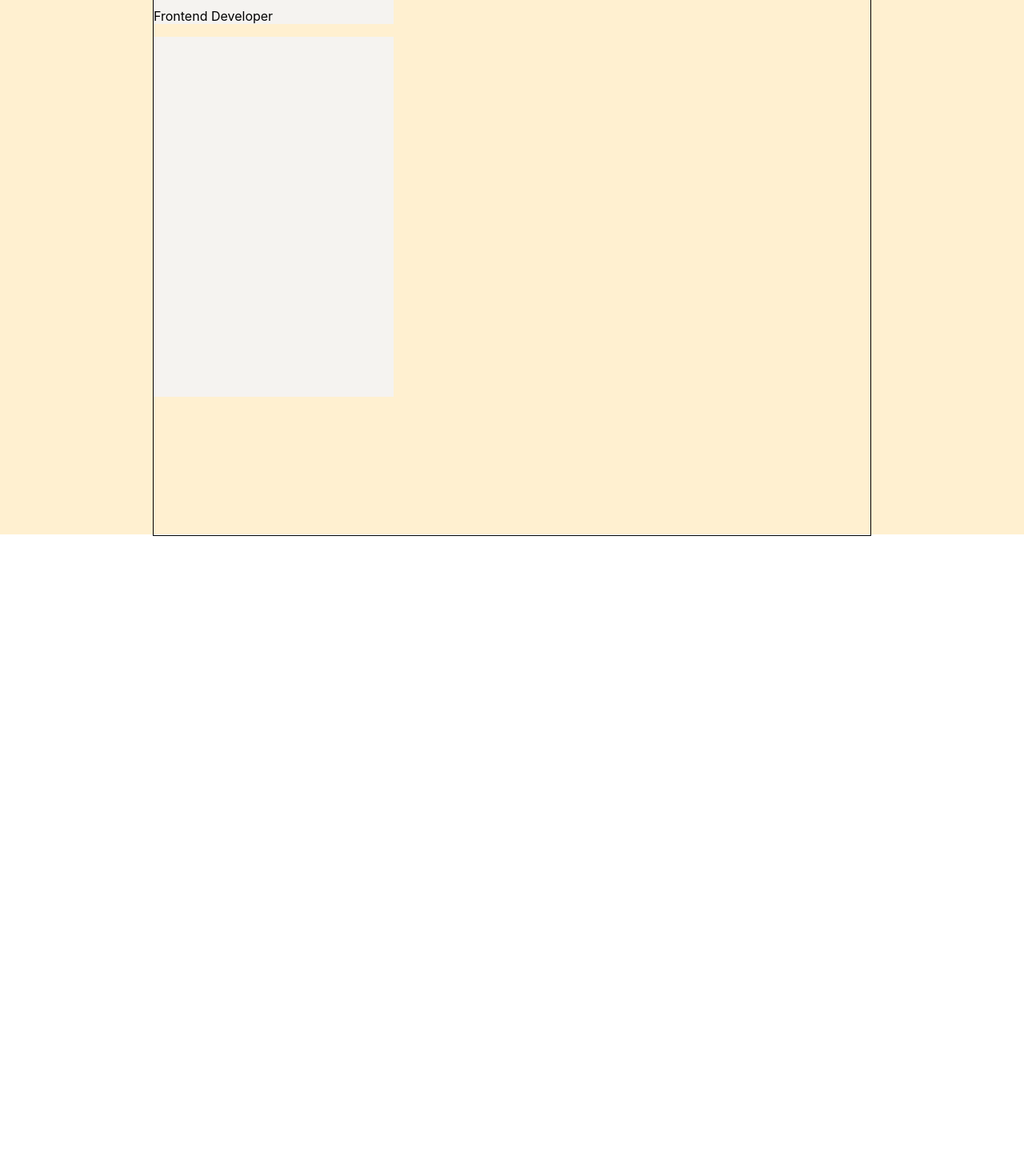
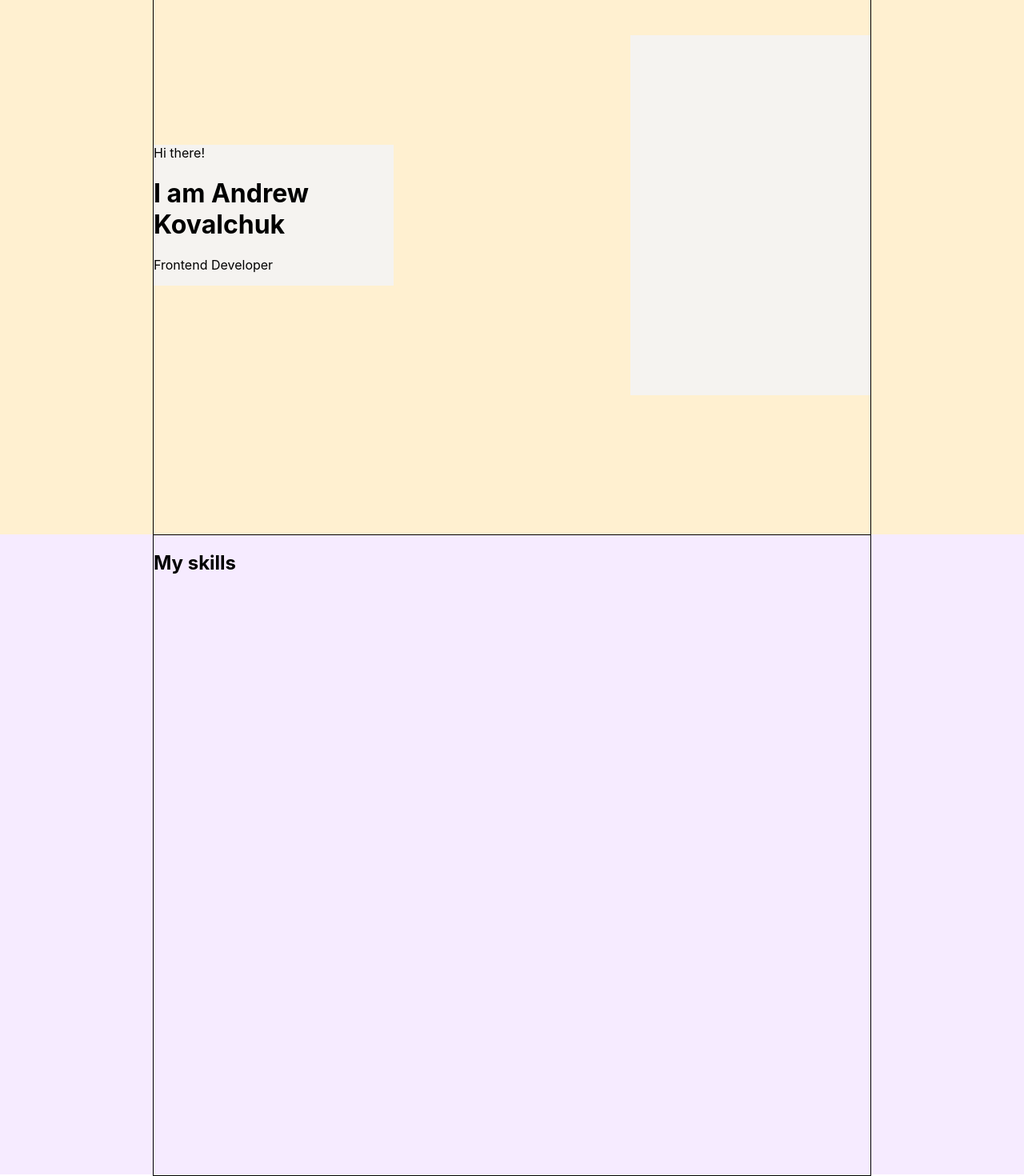
Before and after one commit to KovalchukAndrew/portfolio, a React (Create React App) app: page / in a window 1280 px wide. Shown: the part 212-1682 px from the top of the page at 80% size. Before the commit the page ends 882 px from the top, so only its background shows below. Built offline with nearby package versions, Linux system fonts and the light colour scheme.

Commit message:
add-skills-block

```diff
--- a/src/App.tsx
+++ b/src/App.tsx
@@ -2,6 +2,7 @@ import React from 'react';
 import './App.css';
 import Header from "./header/Header";
 import Main from "./main/Main";
+import Skills from "./skills/Skills";
 
 
 function App() {
@@ -9,6 +10,7 @@ function App() {
         <div className="App">
             <Header/>
             <Main/>
+            <Skills/>
 
         </div>
     );
--- /dev/null
+++ b/src/common/style/Container.module.css
@@ -0,0 +1,8 @@
+.container {
+    width: 70%;
+    height: 100%;
+    border: 1px solid;
+    margin: 0 auto;
+    display: flex;
+    justify-content: space-between;
+}
--- a/src/main/Main.js
+++ b/src/main/Main.js
@@ -1,11 +1,12 @@
 import React from 'react';
 import style from './Main.module.css'
+import styleContainer from '../common/style/Container.module.css'
 
 
 function Main() {
     return (
         <div className={style.mainBlock}>
-            <div className={style.container}>
+            <div className={`${styleContainer.container} ${style.container}`}>
                 <div className={style.greetingText}>
                     <span>Hi there!</span>
                     <h1>I am Andrew Kovalchuk</h1>
--- a/src/main/Main.module.css
+++ b/src/main/Main.module.css
@@ -3,10 +3,7 @@
     background-color: #fff0d0;
 }
 .container {
-    width: 70%;
-    height: 100%;
-    border: 1px solid;
-    margin: 0 auto;
+    align-items: center;
 }
 .greetingText {
     width: 300px;
--- /dev/null
+++ b/src/skills/Skills.js
@@ -0,0 +1,17 @@
+import React from 'react';
+import style from './Skills.module.css'
+import styleContainer from "../common/style/Container.module.css";
+
+
+function Skills() {
+    return (
+        <div className={style.skillsBlock}>
+            <div className={`${styleContainer.container} ${style.container}`}>
+                <h2>My skills</h2>
+            </div>
+
+        </div>
+    );
+}
+
+export default Skills;
--- /dev/null
+++ b/src/skills/Skills.module.css
@@ -0,0 +1,7 @@
+.skillsBlock {
+    height: 100vh;
+    background-color: #f6ebff;
+}
+.container {
+    align-items: flex-start;
+}
```
